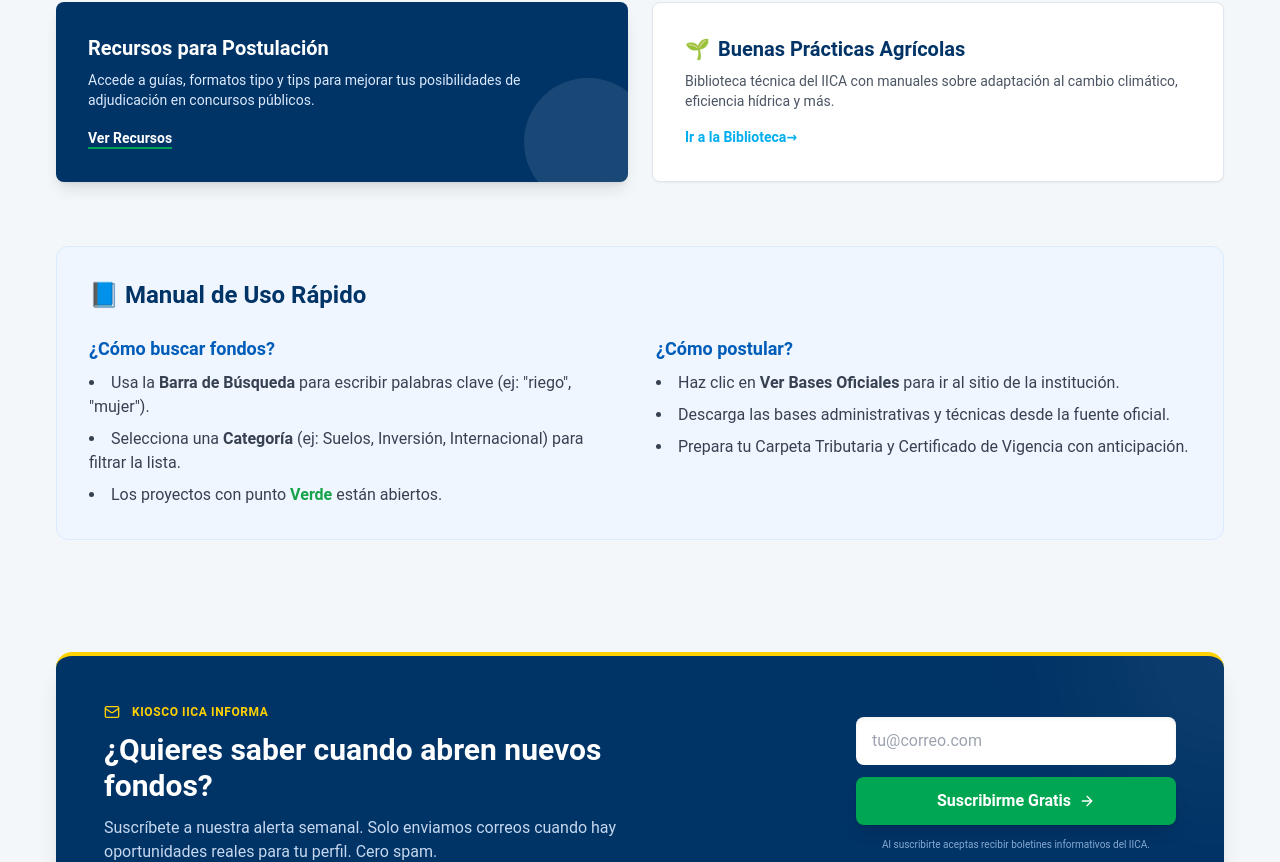
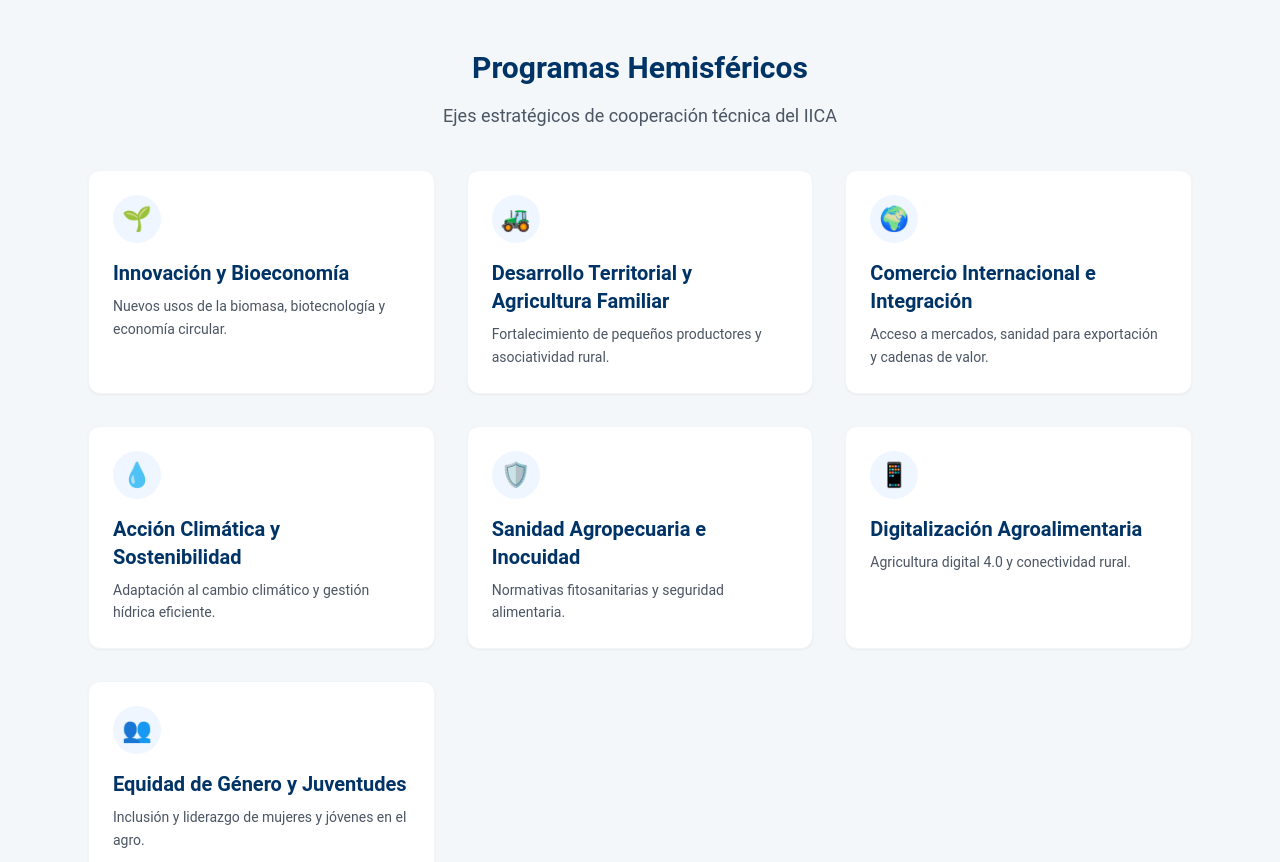
Before and after one commit to maximilianoandrade-sys/iica-chile-plataforma, a Next.js app: page / in a window 1280 px wide. Shown: the part 1891-2753 px from the top of the page. Built offline with nearby package versions, Linux system fonts and the light colour scheme.

Commit message:
feat: add ProgramsSection component and integrate it into dashboard

```diff
--- a/app/page.tsx
+++ b/app/page.tsx
@@ -5,6 +5,7 @@ import ProjectListContainer from "@/components/ProjectListContainer";
 import SkeletonProjectList from "@/components/SkeletonProjectList";
 import AboutSection from "@/components/AboutSection";
 import Newsletter from "@/components/Newsletter";
+import ProgramsSection from "@/components/ProgramsSection";
 
 export default function DashboardPage() {
   return (
@@ -38,6 +39,9 @@ export default function DashboardPage() {
                 <ProjectListContainer />
               </Suspense>
             </section>
+
+            {/* 3.5. Programs Section (New) */}
+            <ProgramsSection />
 
           </div>
 
--- /dev/null
+++ b/components/ProgramsSection.tsx
@@ -0,0 +1,97 @@
+import React from 'react';
+
+// Datos de los Programas (Basado en el Plan de Mediano Plazo IICA)
+interface Program {
+    id: number;
+    title: string;
+    description: string;
+    icon: string;
+}
+
+const programs: Program[] = [
+    {
+        id: 1,
+        title: "Innovación y Bioeconomía",
+        description: "Nuevos usos de la biomasa, biotecnología y economía circular.",
+        icon: "🌱" // Puedes cambiar esto por un <Icon /> real si usas una librería
+    },
+    {
+        id: 2,
+        title: "Desarrollo Territorial y Agricultura Familiar",
+        description: "Fortalecimiento de pequeños productores y asociatividad rural.",
+        icon: "🚜"
+    },
+    {
+        id: 3,
+        title: "Comercio Internacional e Integración",
+        description: "Acceso a mercados, sanidad para exportación y cadenas de valor.",
+        icon: "🌍"
+    },
+    {
+        id: 4,
+        title: "Acción Climática y Sostenibilidad",
+        description: "Adaptación al cambio climático y gestión hídrica eficiente.",
+        icon: "💧"
+    },
+    {
+        id: 5,
+        title: "Sanidad Agropecuaria e Inocuidad",
+        description: "Normativas fitosanitarias y seguridad alimentaria.",
+        icon: "🛡️"
+    },
+    {
+        id: 6,
+        title: "Digitalización Agroalimentaria",
+        description: "Agricultura digital 4.0 y conectividad rural.",
+        icon: "📱"
+    },
+    {
+        id: 7,
+        title: "Equidad de Género y Juventudes",
+        description: "Inclusión y liderazgo de mujeres y jóvenes en el agro.",
+        icon: "users" // Representación textual si no hay icono
+    }
+];
+
+const ProgramsSection = () => {
+    return (
+        <section className="py-12 bg-transparent">
+            {/* bg-transparent asegura que tome el fondo de tu web */}
+
+            <div className="max-w-7xl mx-auto px-4 sm:px-6 lg:px-8">
+
+                {/* Título de la Sección */}
+                <div className="text-center mb-10">
+                    <h2 className="text-3xl font-bold text-[var(--iica-navy)] dark:text-white">
+                        Programas Hemisféricos
+                    </h2>
+                    <p className="mt-4 text-lg text-gray-600 dark:text-gray-300">
+                        Ejes estratégicos de cooperación técnica del IICA
+                    </p>
+                </div>
+
+                {/* Grid de Tarjetas */}
+                <div className="grid grid-cols-1 md:grid-cols-2 lg:grid-cols-3 gap-8">
+                    {programs.map((program) => (
+                        <div
+                            key={program.id}
+                            className="group p-6 bg-white dark:bg-gray-800 rounded-xl shadow-sm hover:shadow-md transition-all duration-300 border border-gray-100 dark:border-gray-700"
+                        >
+                            <div className="flex items-center justify-center w-12 h-12 mb-4 rounded-full bg-blue-50 text-2xl group-hover:bg-blue-100 transition-colors">
+                                {program.icon === "users" ? "👥" : program.icon}
+                            </div>
+                            <h3 className="text-xl font-semibold text-[var(--iica-navy)] dark:text-white mb-2">
+                                {program.title}
+                            </h3>
+                            <p className="text-gray-600 dark:text-gray-400 text-sm leading-relaxed">
+                                {program.description}
+                            </p>
+                        </div>
+                    ))}
+                </div>
+            </div>
+        </section>
+    );
+};
+
+export default ProgramsSection;
```
